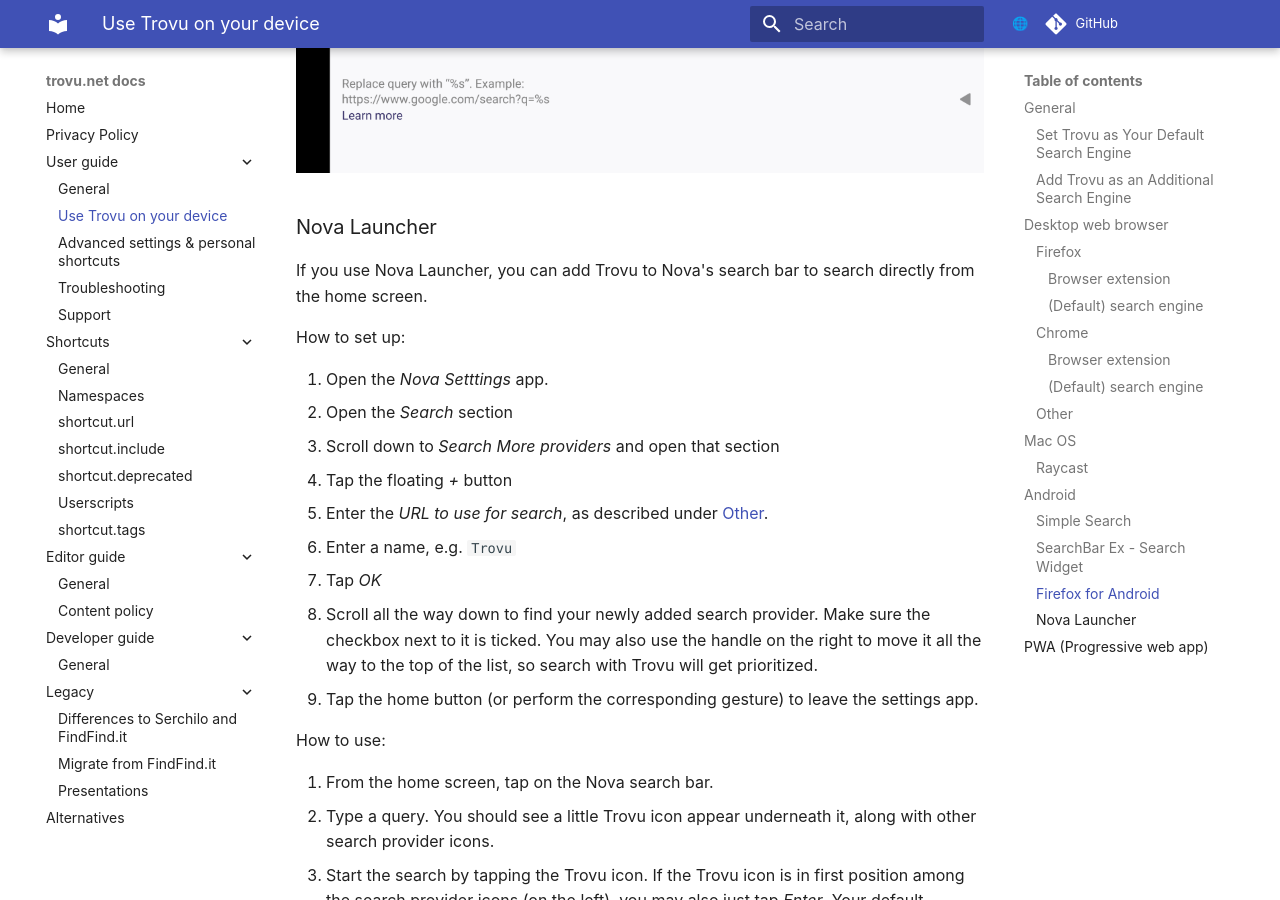
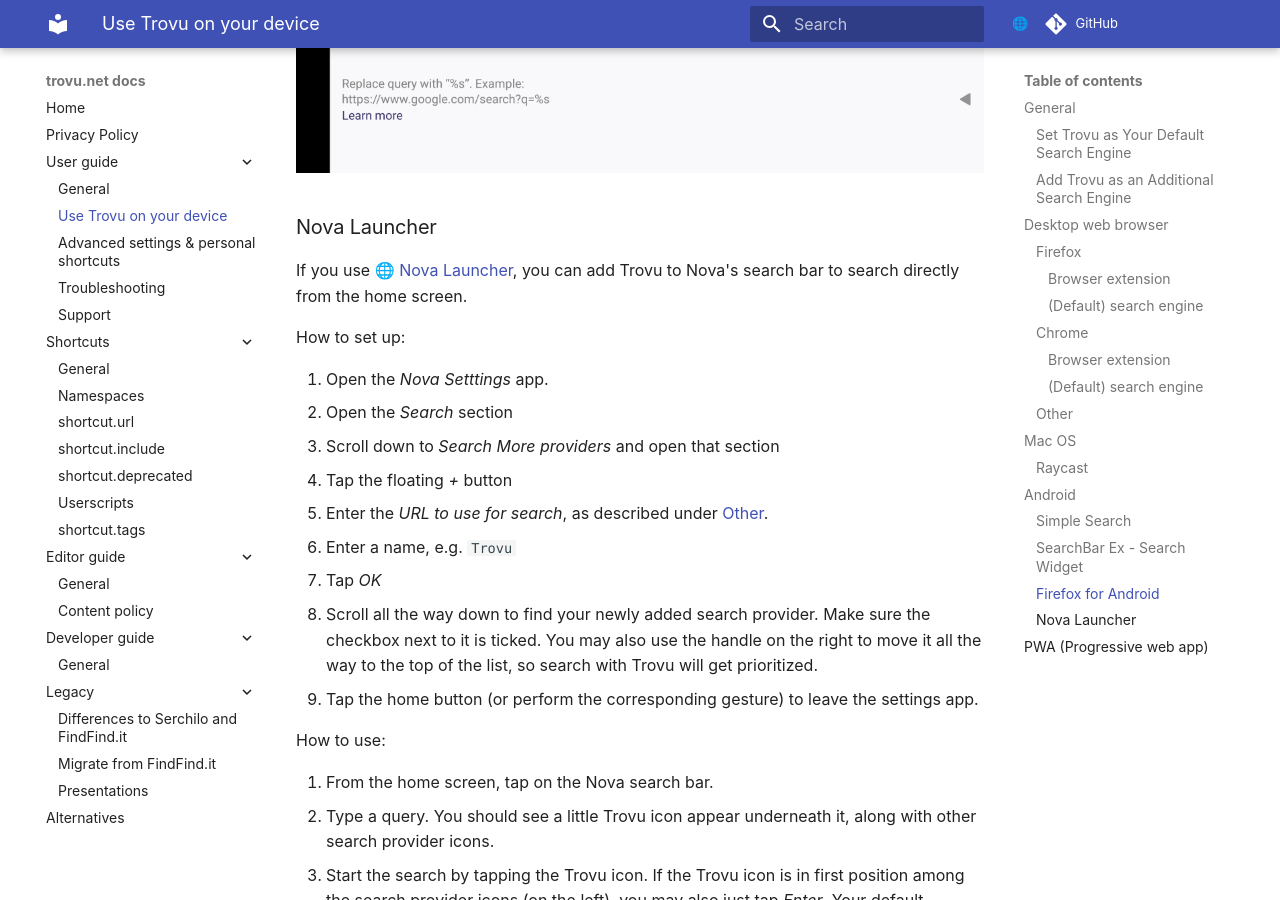
Before and after one commit to trovu/trovu, an MkDocs documentation site: the page built from docs/users/integration.md, in a window 1280 px wide and 900 px high, scrolled down 6084 px. Built offline with MkDocs 1.6.1 and Material for MkDocs 9.7.7, drawn with Linux system fonts in a browser that asks for light colours; comment, search, counter and statistics services are not loaded; some of the changed lines change nothing that is shown.

Commit message:
Link Nova Launcher.

```diff
--- a/docs/users/integration.md
+++ b/docs/users/integration.md
@@ -149,7 +149,7 @@
 
 ### Nova Launcher
 
-If you use Nova Launcher, you can add Trovu to Nova's search bar to search directly from the home screen.
+If you use [Nova Launcher](https://play.google.com/store/apps/details?id=com.teslacoilsw.launcher), you can add Trovu to Nova's search bar to search directly from the home screen.
 
 How to set up:
 
```
